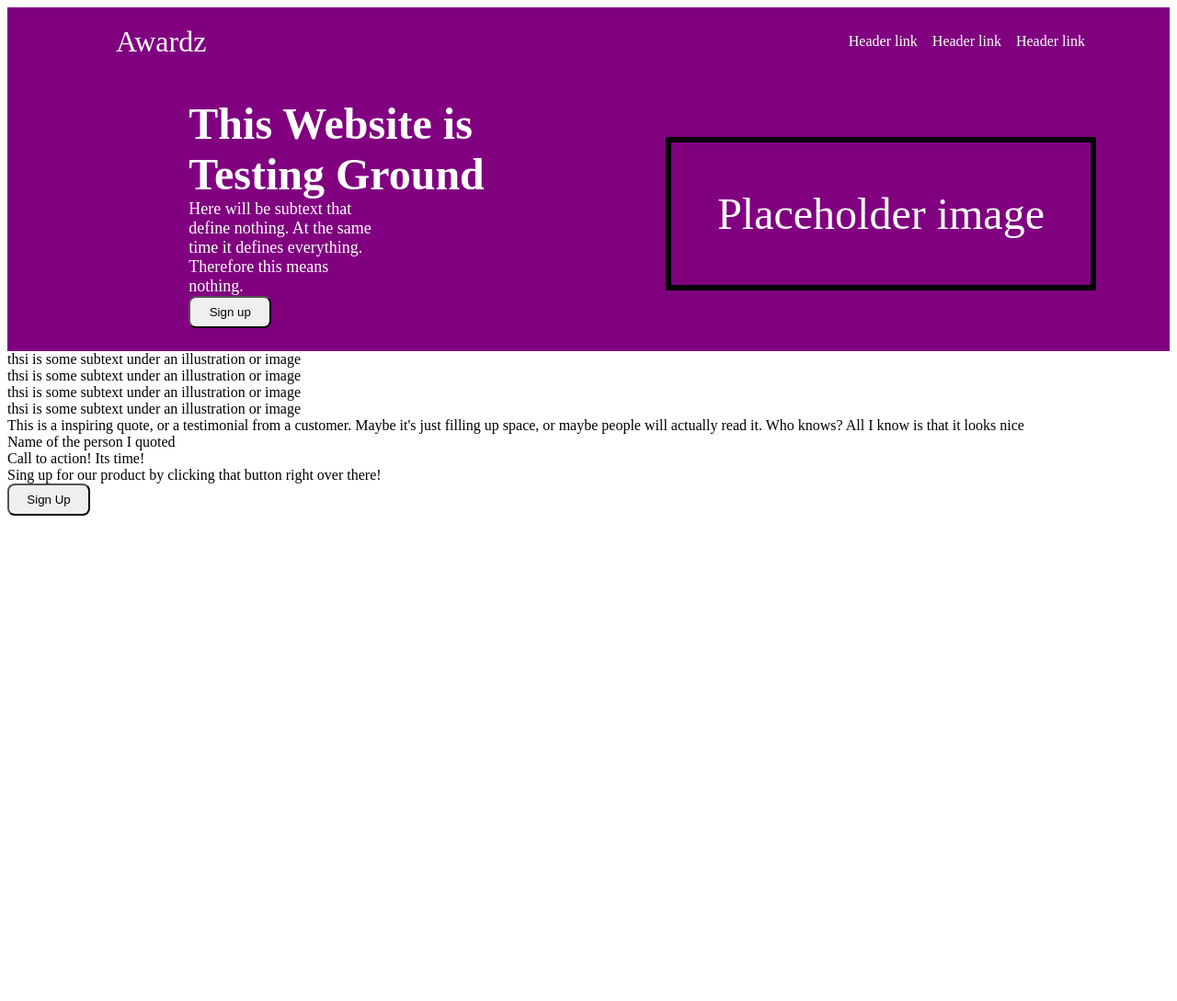
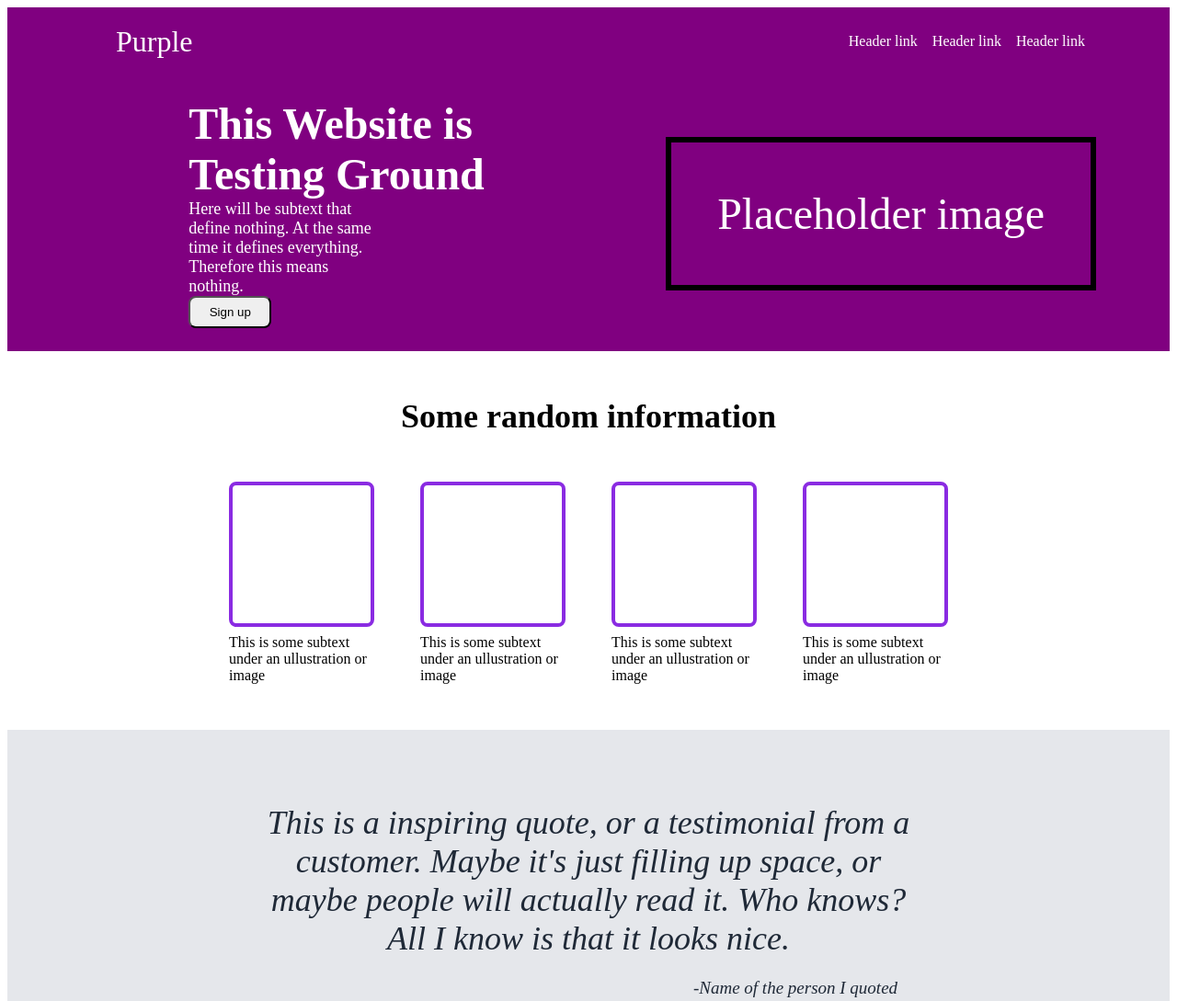
Before and after one commit to Awardz/landing-page, a plain HTML site: page index.html in a window 1280 px wide. Shown: the top 1089 px of the page at 92% size. Before the commit the page ends 800 px from the top, so only its background shows below. Drawn offline with Linux system fonts and the light colour scheme.

Commit message:
Finished the CSS for Some random information as well as the quote.  Starting the last bit for the landing page.

```diff
--- a/index.html
+++ b/index.html
@@ -8,7 +8,7 @@
 </head>
 <body>
     <div class="header">
-    <div class="logo">Awardz</div>
+    <div class="logo">Purple</div>
     <ul class="links">
         <li><a href=""></a>Header link</li>
         <li><a href=""></a>Header link</li>
@@ -28,33 +28,42 @@
     <div class="box">Placeholder image</div>
 </div>
 
+<div class="subtitle">Some random information</div>
+
 <div class="container-2">
-    <div class="info">
-        <div class="Test"></div>
-        <div class="text">thsi is some subtext under an illustration or image</div>
 
     <div class="info">
-            <div class="Test"></div>
-            <div class="text">thsi is some subtext under an illustration or image</div>
+        <div class="test"></div>
+        <div class="text">This is some subtext under an ullustration or image</div>
     </div>
 
     <div class="info">
-            <div class="Test"></div>
-            <div class="text">thsi is some subtext under an illustration or image</div>
+            <div class="test"></div>
+            <div class="text">This is some subtext under an ullustration or image</div>
     </div>
 
+
             <div class="info">
-            <div class="Test"></div>
-            <div class="text">thsi is some subtext under an illustration or image</div>
+            <div class="test"></div>
+            <div class="text">This is some subtext under an ullustration or image</div>
             </div>
+
+
+
+            <div class="info">
+            <div class="test"></div>
+            <div class="text">This is some subtext under an ullustration or image</div>
                 </div>
+
+
+
 </div>
 
 <div class="container-3">
     <div class="quote">This is a inspiring quote, or a testimonial from a customer.
         Maybe it's just filling up space, or maybe people will actually read it.  Who knows?
-         All I know is that it looks nice</div>
-         <div class="name"> Name of the person I quoted</div>
+         All I know is that it looks nice. <div class="name"> <br>-Name of the person I quoted</div></div>
+
 </div>
 
 <div class="container-4">
--- a/style.css
+++ b/style.css
@@ -69,3 +69,66 @@ button.sign-up
     margin-right: 80px;
     padding: 50px;
 }
+
+.subtitle
+{
+   text-align: center;
+   font-size: 36px;
+   font-weight: 800;
+   margin: 50px;
+}
+.container-2
+{
+    display: flex;
+    justify-content: center;
+    align-items: center;
+    gap: 50px;
+
+}
+
+.test
+{
+    display: flex;
+    width: 150px;
+    height: 150px;
+    border: 4px solid blueviolet;
+    border-radius: 8px;
+}
+
+.info
+{
+    max-width: 200px;
+}
+
+.text
+{
+    width: 150px;
+    margin-top: 8px;
+}
+
+.container-3
+{
+    margin-top: 50px;
+    display: flex;
+    flex-direction: column;
+    justify-content: center;
+    align-items: center;
+    background-color: #E5E7EB;
+}
+
+.quote
+{
+    margin: 80px;
+    font-size: 36px;
+    font-weight: lighter;
+    font-style: italic;
+    color: #1F2937;
+    text-align: center;
+    width: 700px;
+}
+
+.name
+{
+    font-size: 19px;
+    margin-left: 450px;
+}
```
Lines whose indentation alone changed are shown as unchanged.
